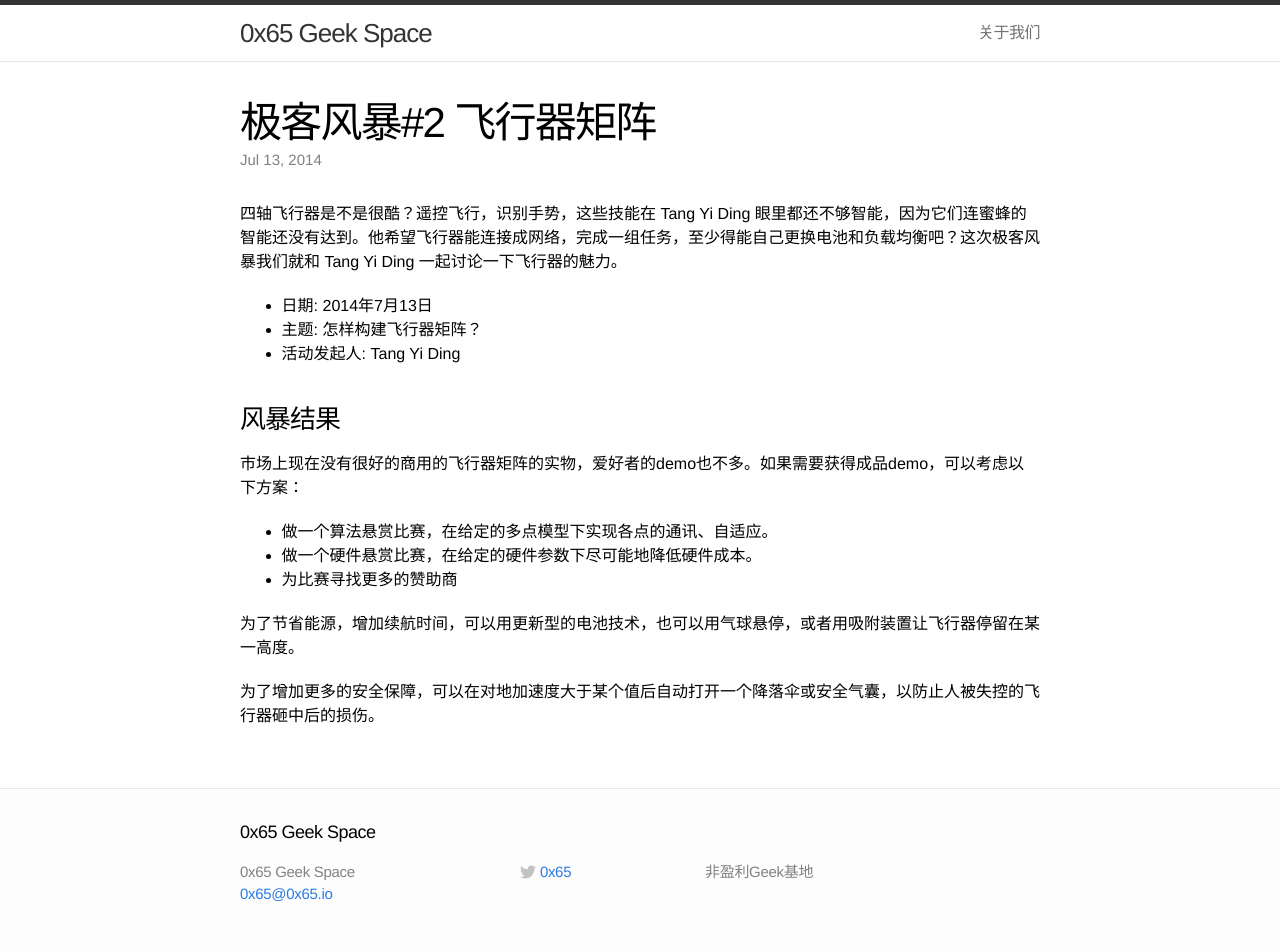
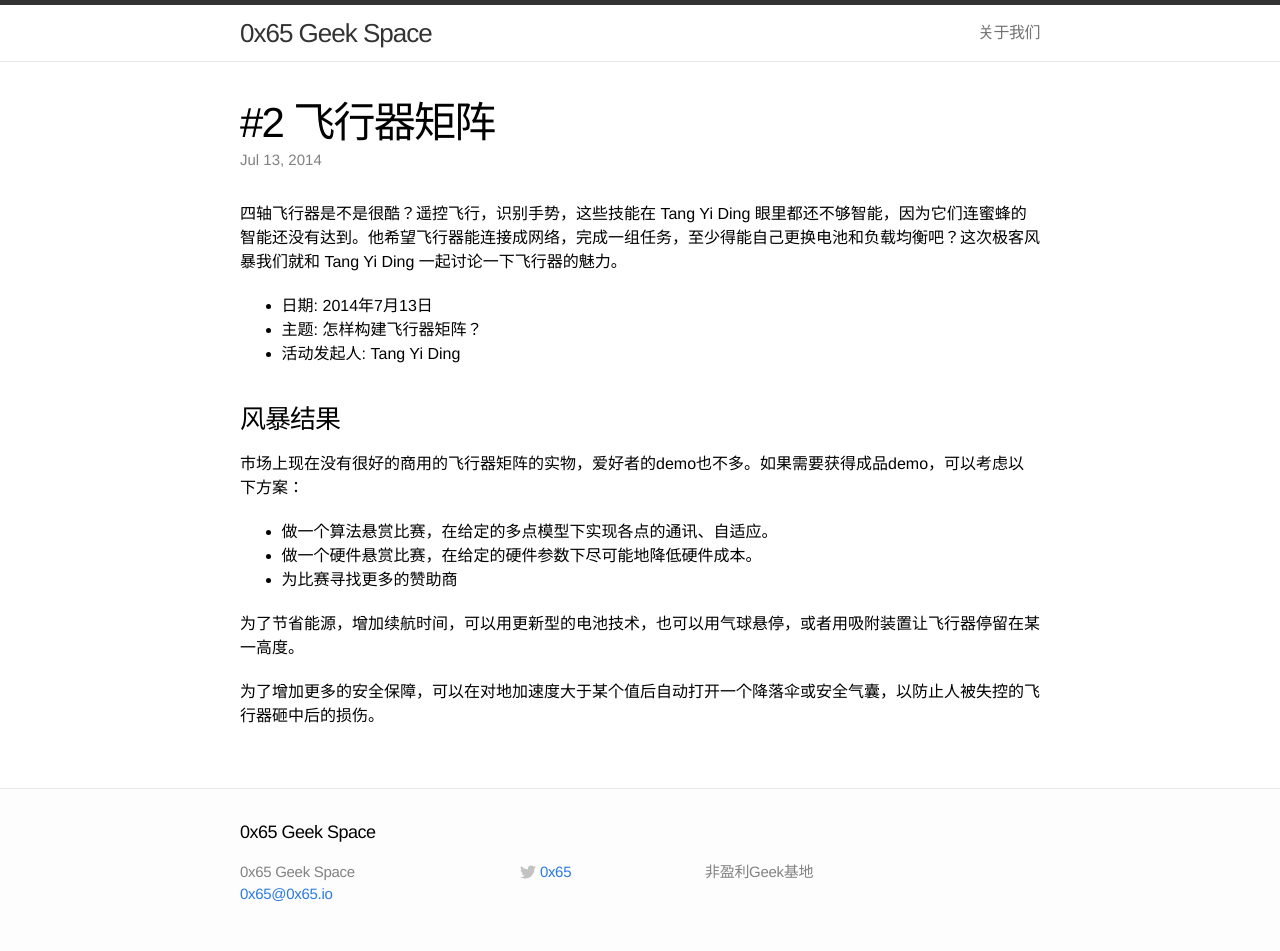
Before and after one commit to 0x65geekspace/0x65geekspace.github.io, a Jekyll site: the page built from _posts/2014-07-13-geekstrom-002.markdown, in a window 1280 px wide. Built offline with Jekyll 4.4.1, drawn with Linux system fonts in a browser that asks for light colours.

Commit message:
Update 2014-07-13-geekstrom-002.markdown

```diff
--- a/_posts/2014-07-13-geekstrom-002.markdown
+++ b/_posts/2014-07-13-geekstrom-002.markdown
@@ -1,6 +1,6 @@
 ---
 layout: post
-title:  "极客风暴#2 飞行器矩阵"
+title:  "#2 飞行器矩阵"
 categories: GeekStorm
 ---
 四轴飞行器是不是很酷？遥控飞行，识别手势，这些技能在 Tang Yi Ding 眼里都还不够智能，因为它们连蜜蜂的智能还没有达到。他希望飞行器能连接成网络，完成一组任务，至少得能自己更换电池和负载均衡吧？这次极客风暴我们就和 Tang Yi Ding 一起讨论一下飞行器的魅力。
```
